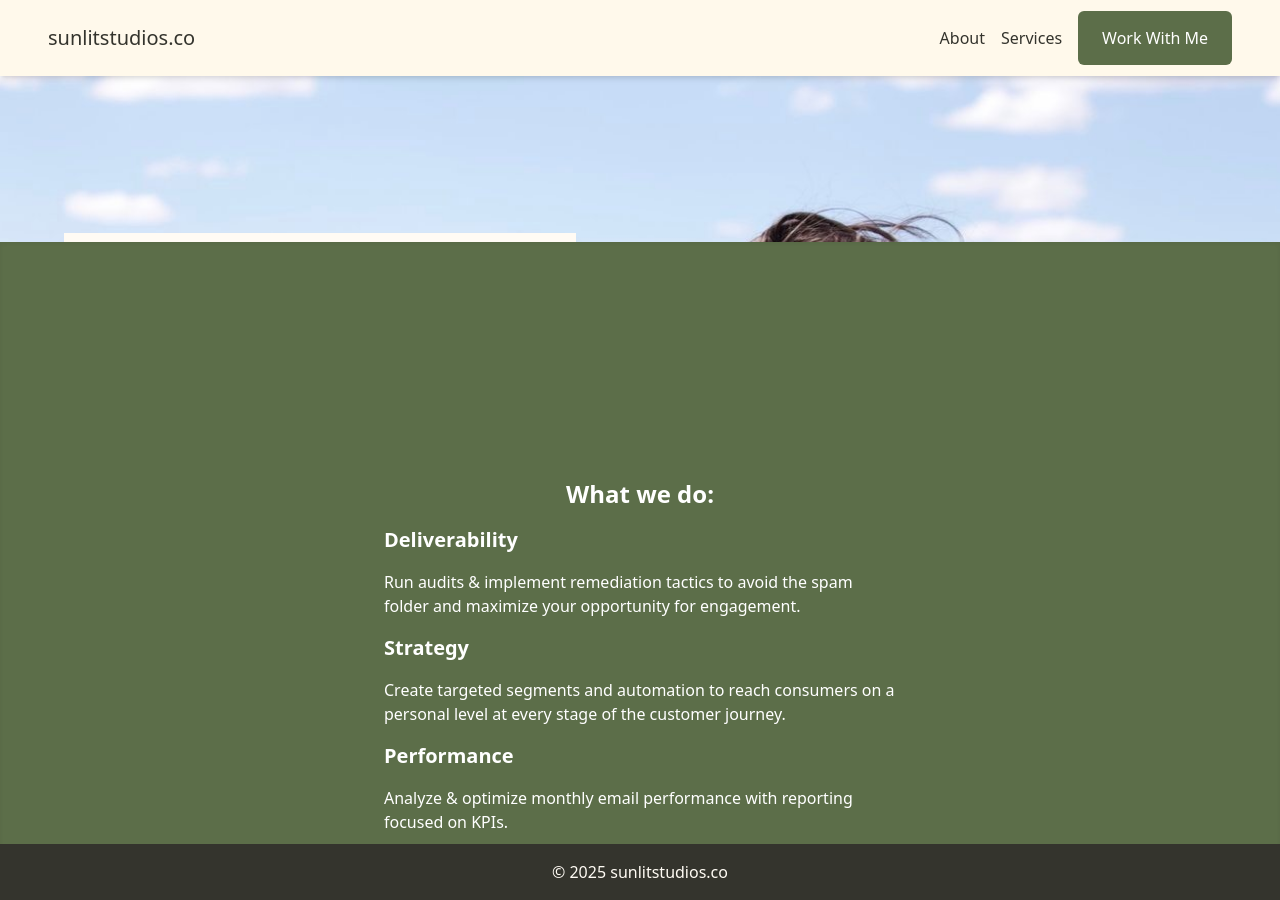
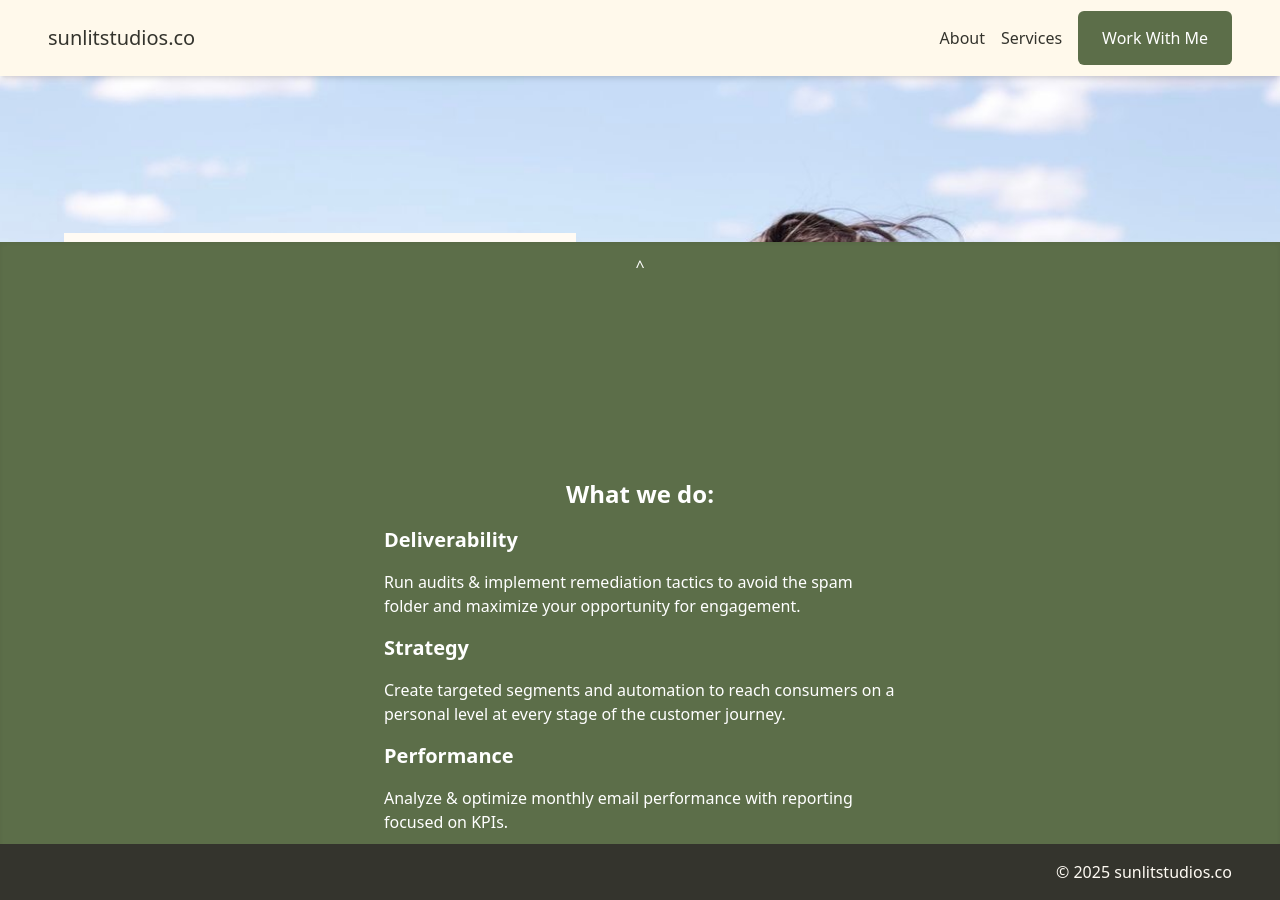
Before and after one commit to celliott181/sunlitstudios.co, a Jekyll site: the page built from index.markdown, in a window 1280 px wide and 900 px high, scrolled down 568 px. Built offline with Jekyll 4.4.1, drawn with Linux system fonts in a browser that asks for light colours.

Commit message:
clean up some display things nd add a user cue

```diff
--- a/_layouts/default.html
+++ b/_layouts/default.html
@@ -51,7 +51,7 @@
     <main class="flex-grow">
         {{ content }}
     </main>
-    <footer class="fixed bottom-0 z-1 w-full px-6 md:px-12 py-4 bg-[#34342D] text-[#FFFBF4] text-center">
+    <footer class="fixed bottom-0 z-1 w-full px-6 md:px-12 py-4 bg-[#34342D] text-[#FFFBF4] text-right">
         <p>&copy; {{ site.time | date: "%Y" }} {{ site.title }}</p>
     </footer>
 </body>
--- a/_layouts/home.html
+++ b/_layouts/home.html
@@ -13,6 +13,8 @@ layout: default
   </div>
 </div>
 <div class="sticky top-0 bg-[#5C6E49] text-[#FFFFFF] min-h-screen flex justify-center items-center inset-shadow-sm">
+  <div class="absolute top-3 before:content-['^']">
+  </div>
   <div class="flex flex-col justify-start items-center p-8 max-w-xl">
     <h2>What we do:</h2>
     <div class="w-full">
```
